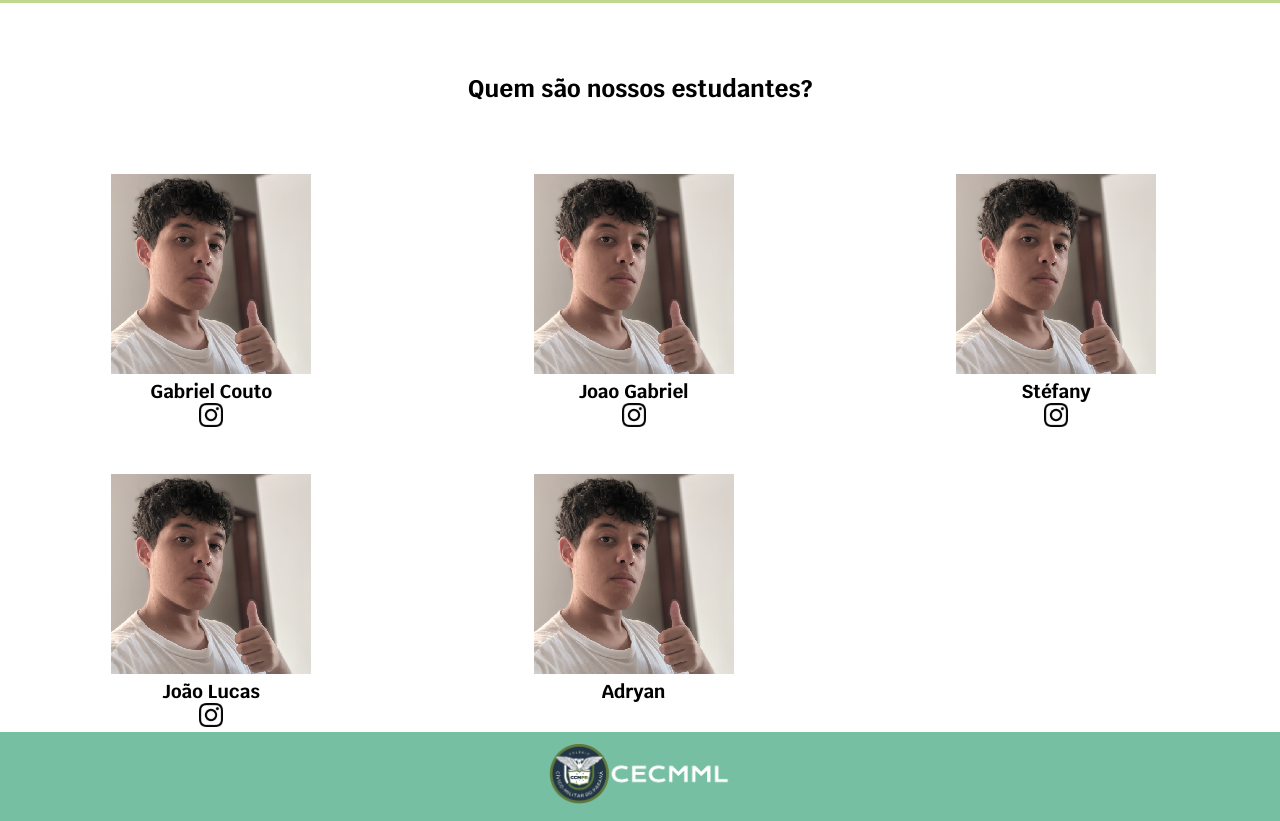
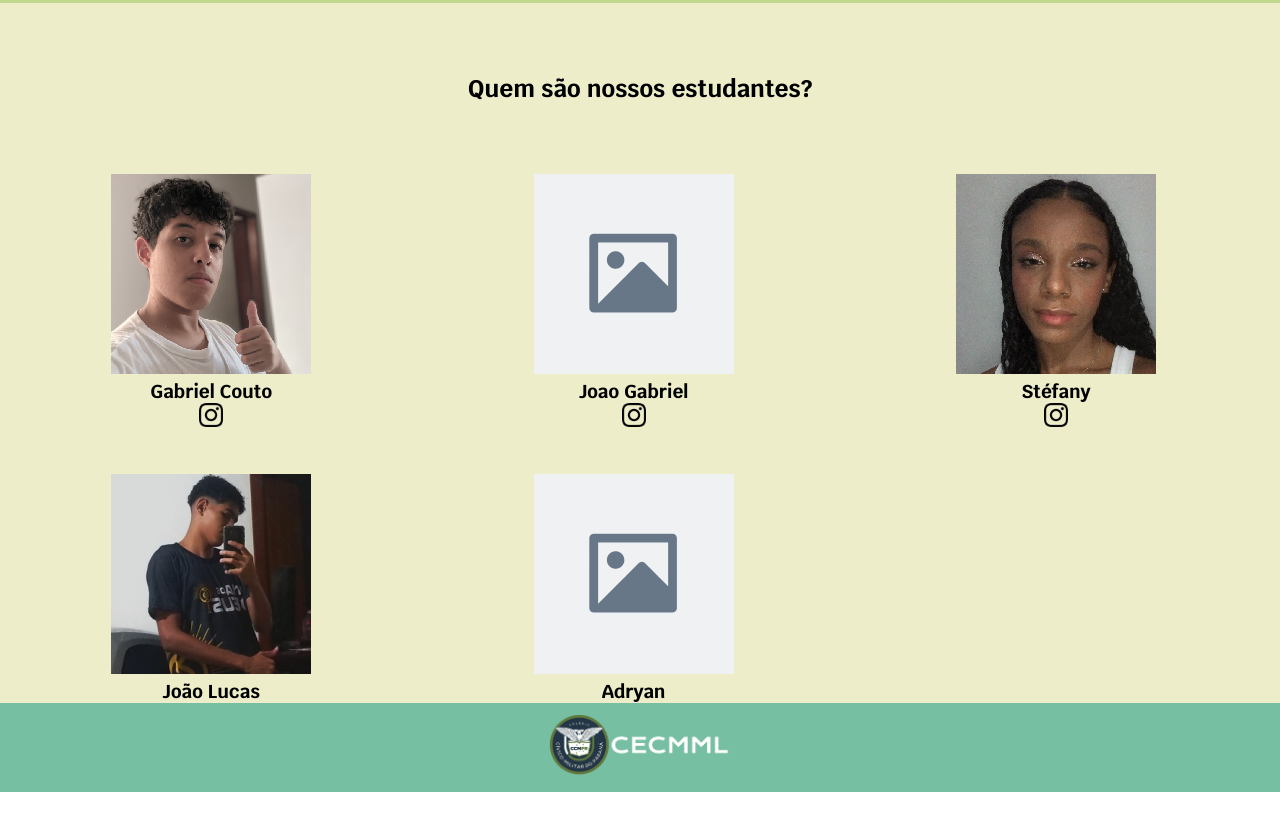
Before and after one commit to GabrielFerCouto/site-trabalho, a plain HTML site: page index.html in a window 1280 px wide. Shown: the part 552-1373 px from the top of the page. After the commit the page ends 1344 px from the top, so only its background shows below. Drawn offline with Linux system fonts and the light colour scheme.

Commit message:
agr foi certo

```diff
--- a/index.html
+++ b/index.html
@@ -35,25 +35,24 @@
             <a href="https://www.instagram.com/gabrielcou_?igsh=MzZtM2puZHI2MTM1"><img class="estudante-insta" src="icons/instagram.png" alt="ícone de instagram"></a>
             </div>
             <div class="estudante-div">
-                <img class="estudante-img" src="estudantes/Gabriel Couto.png" alt="foto do Couto">
+                <img class="estudante-img" src="estudantes/placeholder.png" alt="foto do Joao Gabriel">
             <h3 class="estudante-nome">Joao Gabriel</h3>
-            <a href="https://www.instagram.com/gabrielcou_?igsh=MzZtM2puZHI2MTM1"><img class="estudante-insta" src="icons/instagram.png" alt="ícone de instagram"></a>
+            <a href="https://www.instagram.com/jg_goveaa?igsh=ZWplZDF5Mzk0bTd1"><img class="estudante-insta" src="icons/instagram.png" alt="ícone de instagram"></a>
             </div>
             <div class="estudante-div">
-                <img class="estudante-img" src="estudantes/Gabriel Couto.png" alt="foto do Couto">
+                <img class="estudante-img" src="estudantes/stafany.png" alt="foto da Stefany">
             <h3 class="estudante-nome">Stéfany</h3>
-            <a href="https://www.instagram.com/gabrielcou_?igsh=MzZtM2puZHI2MTM1"><img class="estudante-insta" src="icons/instagram.png" alt="ícone de instagram"></a>
+            <a href="https://www.instagram.com/stefany_rossetto_cesario?igsh=MXZnaDNnbmkxd3p1Yw=="><img class="estudante-insta" src="icons/instagram.png" alt="ícone de instagram"></a>
             <br>
             <br>
             <br>
             </div>
             <div class="estudante-div">
-                <img class="estudante-img" src="estudantes/Gabriel Couto.png" alt="foto do Couto">
+                <img class="estudante-img" src="estudantes/jaolucas2.png" alt="foto do João Lucas">
             <h3 class="estudante-nome">João Lucas</h3>
-            <a href="https://www.instagram.com/gabrielcou_?igsh=MzZtM2puZHI2MTM1"><img class="estudante-insta" src="icons/instagram.png" alt="ícone de instagram"></a>
             </div>
             <div class="estudante-div">
-                <img class="estudante-img" src="estudantes/Gabriel Couto.png" alt="foto do Couto">
+                <img class="estudante-img" src="estudantes/placeholder.png" alt="foto do Adryan">
             <h3 class="estudante-nome">Adryan</h3>
             </div>
         </div>
--- a/style.css
+++ b/style.css
@@ -71,6 +71,7 @@ body{
 #estudante-todos{
     display: grid;
     grid-template-columns: 33% 33% 33%;
+    background-color: #EDEEC9;
 }
 
 .rodape{
@@ -90,3 +91,7 @@ body{
 .escola-text2 {
     font-size: larger;
 }
+
+.estudante {
+    background-color: #EDEEC9;
+}
```
Also changed, not shown: estudantes/jaolucas2.png (added), estudantes/jaoluucas.png (added), estudantes/placeholder.png (added), estudantes/stafany.png (added).
